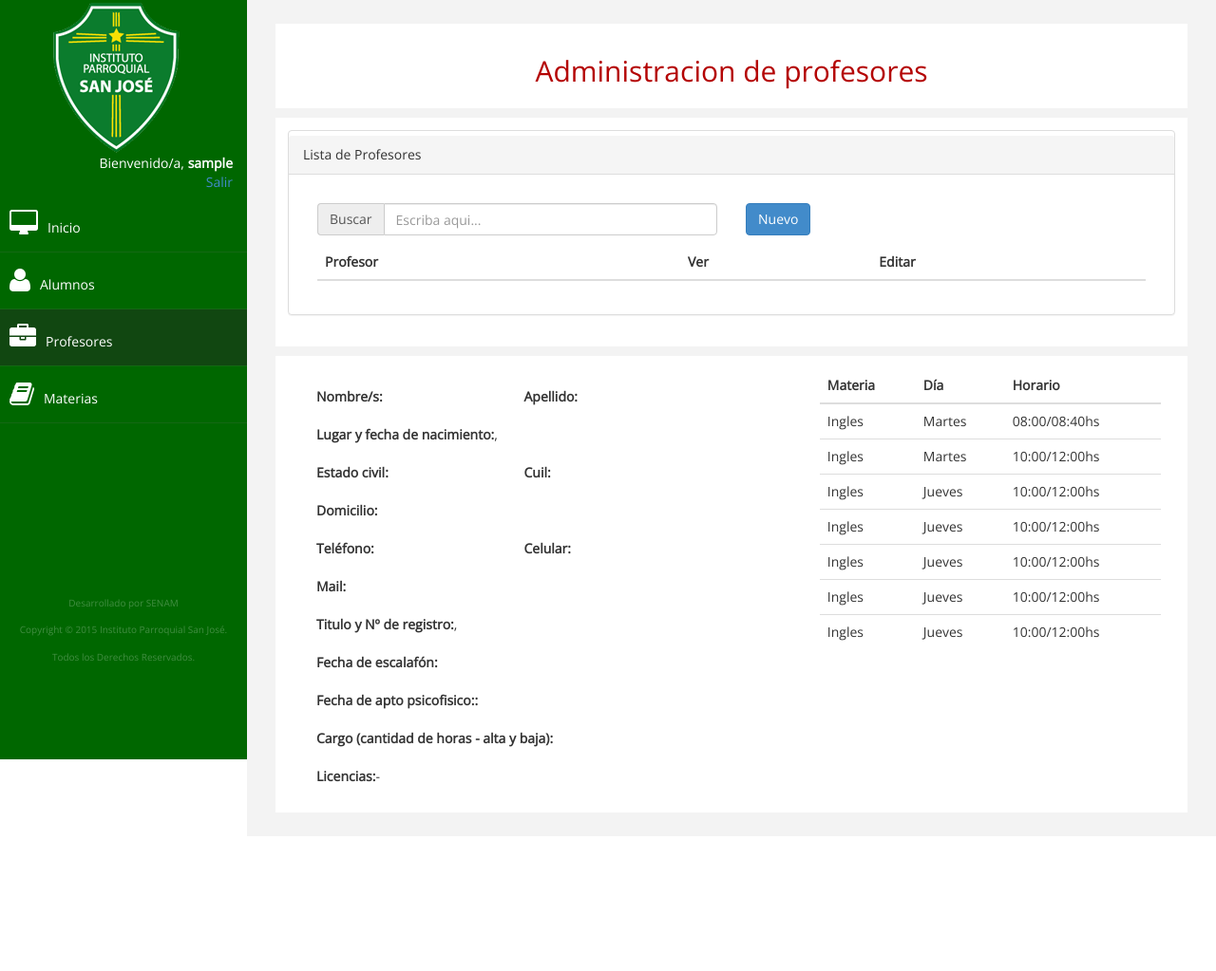
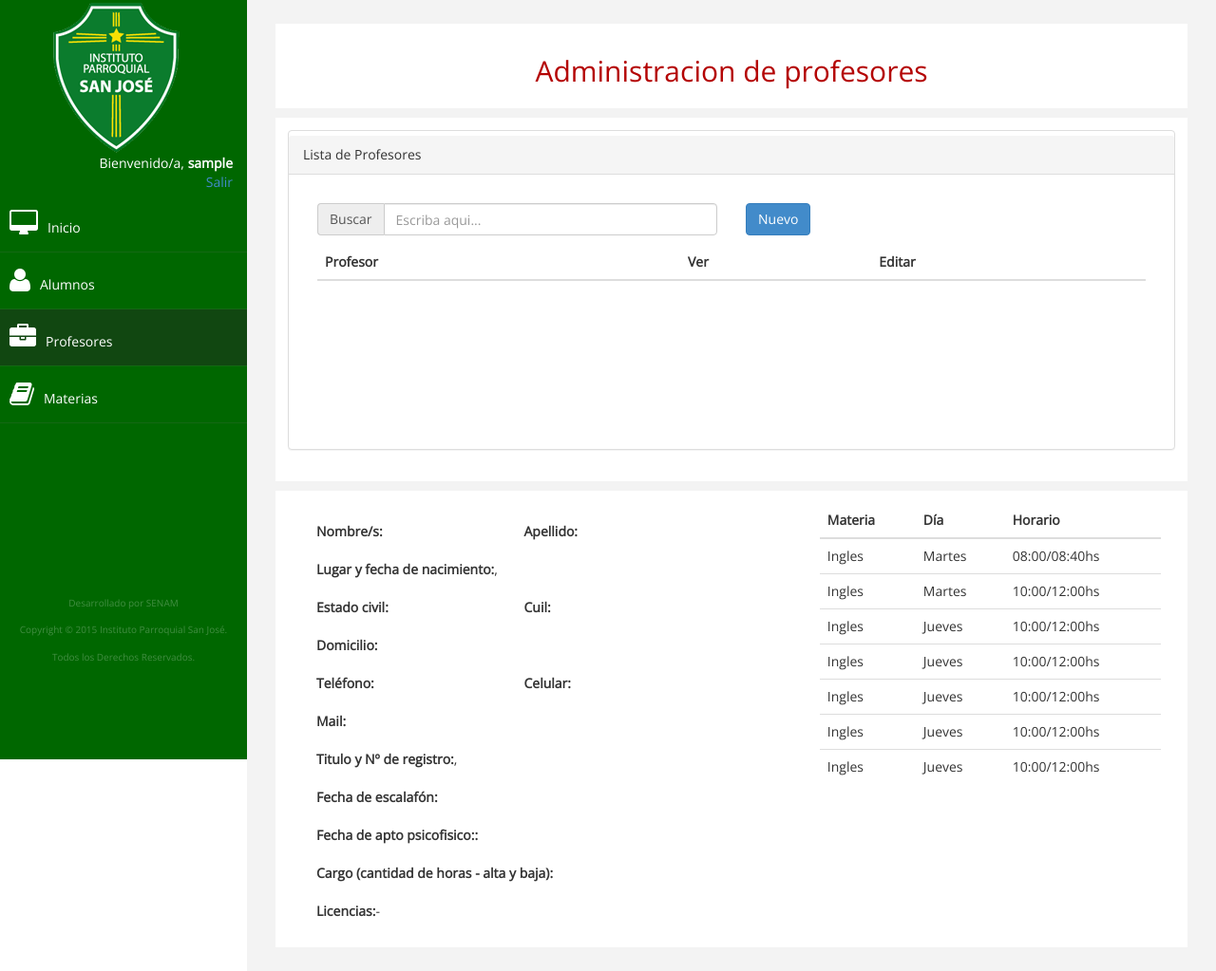
Before and after one commit to SenamVillada/proyectoSanJose, a Django app: page /profesores/ in a window 1280 px wide. Shown: the whole page at 95% size. Before the commit the page ends 824 px from the top, so only its background shows below. Run offline with Django 3.2, Linux system fonts and the light colour scheme; the visitor is signed in with stand-in values (Sample User, id 1); data comes from the database, SQL or seed files in the repository; data that the repository does not hold is empty; some libraries are stand-ins or nearby versions.

Commit message:
Los listados mantienen el tamaño, y son scrolleables

```diff
--- a/matriculas/templates/profesores.html
+++ b/matriculas/templates/profesores.html
@@ -117,7 +117,7 @@
                                 </div>
                             </form>
                             <div class="col-lg-12">
-                                <div class="table-responsive">
+                                <div class="table-responsive" style="overflow-y: scroll; height: 200px;">
                                 <table class="table table-hover">
                                     <thead>
                                         <tr>
```
